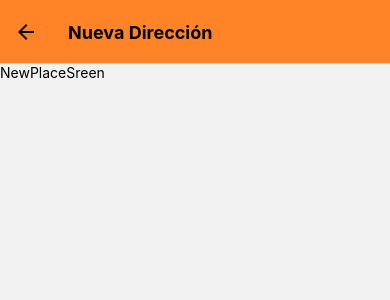
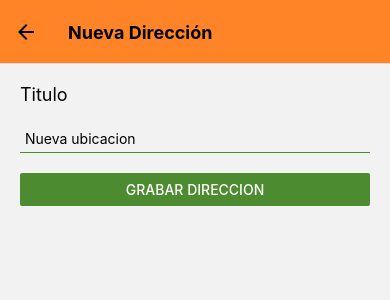
Before and after one commit to sotopro/cameralocationapp, a React Native app: screen /NewPlace in a window 390 px wide. Shown: the top 300 px of the page. Built offline with nearby package versions, Linux system fonts and the light colour scheme.

Commit message:
[feature] - create place slice & setup redux & create new place screen ui

```diff
--- /dev/null
+++ b/src/models/Place.js
@@ -0,0 +1,8 @@
+class Place {
+    constructor(id, title) {
+        this.id = id;
+        this.title = title;
+    }
+}
+
+export default Place;
--- a/src/navigation/PlaceNavigator.js
+++ b/src/navigation/PlaceNavigator.js
@@ -1,11 +1,12 @@
 import React from "react";
-import { Platform } from "react-native";
+import { Platform, TouchableOpacity } from "react-native";
 import { createNativeStackNavigator } from "@react-navigation/native-stack";
 import PlaceDetailScreen from "../screens/PlaceDetailScreen";
 import NewPlaceScreen from "../screens/NewPlaceScreen";
 import MapScreen from "../screens/MapScreen";
 import PlaceListScreen from "../screens/PlaceListScreen";
 import colors from "../utils/colors";
+import IonicIcons from '@expo/vector-icons/Ionicons'
 
 const Stack = createNativeStackNavigator();
 
@@ -26,7 +27,18 @@ const PlaceNavigator = () => (
     <Stack.Screen
       name="Place"
       component={PlaceListScreen}
-      options={{ title: "Direcciones" }}
+      options={({ navigation }) => ({
+        title: "Direcciones",
+        headerRight: () => (
+          <TouchableOpacity onPress={() => navigation.navigate("NewPlace")}>
+            <IonicIcons
+              name="add-circle-outline"
+              size={25}
+              color={colors.black}
+              />
+          </TouchableOpacity>
+        )
+      })}
     />
     <Stack.Screen
       name="PlaceDetail"
--- a/src/screens/NewPlaceScreen.js
+++ b/src/screens/NewPlaceScreen.js
@@ -1,17 +1,50 @@
-import React from "react";
-import { View, StyleSheet, Text } from "react-native";
+import React, { useState } from "react";
+import { ScrollView, View, StyleSheet, Text, TextInput, Button } from "react-native";
+import colors from "../utils/colors";
+import { useDispatch } from "react-redux";
+import { addPlace } from "../store/place.slice";
 
 const styles = StyleSheet.create({
   container: {
     flex: 1,
   },
+  content: {
+    flex: 1,
+    margin: 20,
+  },
+  title: {
+    fontSize: 18,
+    marginBottom: 20
+  },
+  input: {
+    borderBottomColor: colors.primary,
+    borderBottomWidth: 1,
+    marginBottom: 20,
+    padding: 5,
+  }
 });
 
 const NewPlaceSreen = ({ navigation }) => {
+  const dispatch = useDispatch();
+  const [title, setTitle] = useState("");
+
+  const onHandleTitleChange = (text) => setTitle(text);
+  const onHandleSubmit = () => {
+    dispatch(addPlace(title));
+    navigation.navigate("Place");
+  }
   return (
-    <View style={styles.container}>
-      <Text>NewPlaceSreen</Text>
-    </View>
+    <ScrollView style={styles.container}>
+     <View style={styles.content}>
+        <Text style={styles.title}>Titulo</Text>
+        <TextInput style={styles.input} placeholder="Nueva ubicacion"  onChangeText={onHandleTitleChange} value={title}/>
+        <Button
+          title="Grabar Direccion"
+          color={colors.primary}
+          onPress={onHandleSubmit}
+        />
+     </View>
+    </ScrollView>
   );
 };
 
--- a/src/store/index.js
+++ b/src/store/index.js
@@ -1,8 +1,12 @@
 import { configureStore } from "@reduxjs/toolkit";
-import placeReducer from "./place.reducer";
+import placeReducer from "./place.slice";
 
 export const store = configureStore({
   reducer: {
     place: placeReducer,
   },
+  middleware: (getDefaultMiddleware) =>
+    getDefaultMiddleware({
+      serializableCheck: false,
+    })
 });
--- a/src/store/place.reducer.js
+++ /dev/null
@@ -1,13 +0,0 @@
-import { createSlice } from "@reduxjs/toolkit";
-
-const initialState = {
-  places: [],
-};
-
-const placeSlice = createSlice({
-  name: "place",
-  initialState,
-  reducers: {},
-});
-
-export default placeSlice.reducer;
--- /dev/null
+++ b/src/store/place.slice.js
@@ -0,0 +1,21 @@
+import { createSlice } from "@reduxjs/toolkit";
+import Place from "../models/Place";
+
+const initialState = {
+  places: [{}],
+};
+
+const placeSlice = createSlice({
+  name: "place",
+  initialState,
+  reducers: {
+    addPlace: (state, action) => {
+      const newPlace = new Place(Date.now(), action.payload);
+      state.places.push(newPlace);
+    }
+  },
+});
+
+export const { addPlace } = placeSlice.actions;
+
+export default placeSlice.reducer;
```
Also changed, not shown: src/store/places.action.js (deleted, +0 -8 lines).
